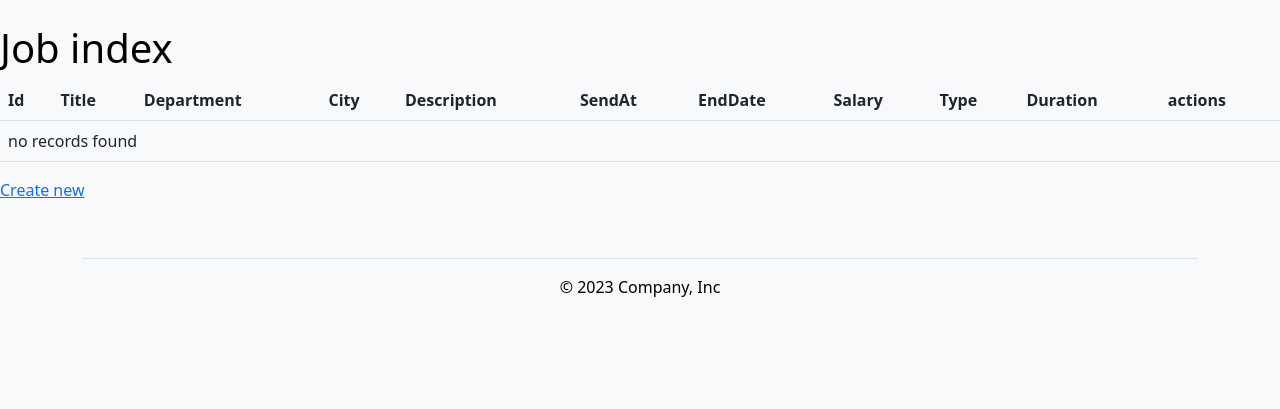
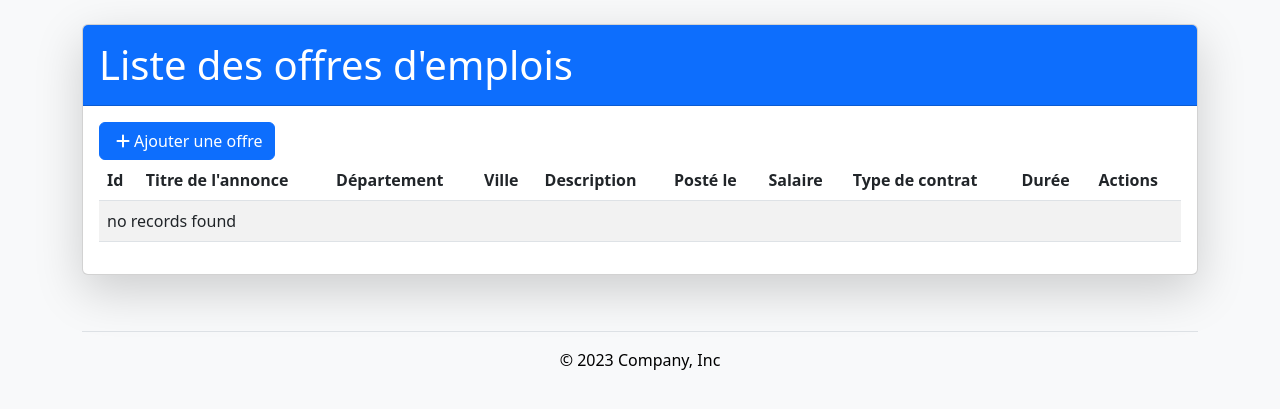
Before and after one commit to MehdiYansli/EvalPHP_offres-emplois, a Symfony app: template templates/admin/job/index.html.twig in a window 1280 px wide. Shown: the part 71-480 px from the top of the page. Run offline with Twig, Linux system fonts and the light colour scheme; the template is opened without the code that fills it, so the values that code supplies are empty; some libraries are stand-ins or nearby versions.

Commit message:
création des deux crud nécessaires, template des cruds et réglage du problème pour supprimer les enfants à cause des foreign keys

```diff
--- a/src/Entity/Job.php
+++ b/src/Entity/Job.php
@@ -43,10 +43,10 @@ class Job
     #[ORM\Column(length: 255)]
     private ?string $duration = null;
 
-    #[ORM\OneToMany(mappedBy: 'job_id', targetEntity: Apply::class)]
+    #[ORM\OneToMany(mappedBy: 'job_id', targetEntity: Apply::class, orphanRemoval: true)]
     private Collection $applies;
 
-    #[ORM\OneToMany(mappedBy: 'job_id', targetEntity: Apply::class)]
+    #[ORM\OneToMany(mappedBy: 'job_id', targetEntity: Apply::class, orphanRemoval: true)]
     private Collection $appliesJob;
 
     public function __construct()
--- a/src/Form/ApplyAdminType.php
+++ b/src/Form/ApplyAdminType.php
@@ -17,7 +17,7 @@ class Apply1Type extends AbstractType
             ->add('email')
             ->add('message')
             ->add('sendAt')
-            ->add('user_id')
+            // ->add('user_id')
             ->add('job_id')
         ;
     }
--- a/templates/admin/apply/_delete_form.html.twig
+++ b/templates/admin/apply/_delete_form.html.twig
@@ -1,4 +1,4 @@
-<form method="post" action="{{ path('app_admin_apply_delete', {'id': apply.id}) }}" onsubmit="return confirm('Are you sure you want to delete this item?');">
+<form class="text-end" method="post" action="{{ path('app_admin_apply_delete', {'id': apply.id}) }}" onsubmit="return confirm('Are you sure you want to delete this item?');">
     <input type="hidden" name="_token" value="{{ csrf_token('delete' ~ apply.id) }}">
-    <button class="btn">Delete</button>
+    <button class="btn btn-danger m-3"><i class="fa-solid fa-trash-can" style="color: #ffffff;"></i></button>
 </form>
--- a/templates/admin/job/_delete_form.html.twig
+++ b/templates/admin/job/_delete_form.html.twig
@@ -1,4 +1,4 @@
-<form method="post" action="{{ path('app_admin_job_delete', {'id': job.id}) }}" onsubmit="return confirm('Are you sure you want to delete this item?');">
+<form class="text-end" method="post" action="{{ path('app_admin_job_delete', {'id': job.id}) }}" onsubmit="return confirm('Are you sure you want to delete this item?');">
     <input type="hidden" name="_token" value="{{ csrf_token('delete' ~ job.id) }}">
-    <button class="btn">Delete</button>
+    <button class="btn btn-danger m-3"><i class="fa-solid fa-trash-can" style="color: #ffffff;"></i></button>
 </form>
--- a/templates/admin/job/_form.html.twig
+++ b/templates/admin/job/_form.html.twig
@@ -1,4 +1,4 @@
 {{ form_start(form) }}
     {{ form_widget(form) }}
-    <button class="btn">{{ button_label|default('Save') }}</button>
+    <button class="btn btn-primary">{{ button_label|default('Save') }}</button>
 {{ form_end(form) }}
--- a/templates/admin/job/index.html.twig
+++ b/templates/admin/job/index.html.twig
@@ -1,24 +1,23 @@
-{% extends 'base.html.twig' %}
+{% set title = "Liste des offres d'emplois" %}
+{% extends 'admin_table.html.twig' %}
 
-{% block title %}Job index{% endblock %}
+{% block actions %}
+    <a href="{{ path('app_admin_job_new') }}" class="btn btn-primary"><i class="fa-solid fa-plus mx-1" style="color: #ffffff;"></i>Ajouter une offre</a>
+{% endblock %}
 
-{% block body %}
-    <h1>Job index</h1>
-
-    <table class="table">
-        <thead>
+{% block table_content %}
+<thead>
             <tr>
                 <th>Id</th>
-                <th>Title</th>
-                <th>Department</th>
-                <th>City</th>
+                <th>Titre de l'annonce</th>
+                <th>Département</th>
+                <th>Ville</th>
                 <th>Description</th>
-                <th>SendAt</th>
-                <th>EndDate</th>
-                <th>Salary</th>
-                <th>Type</th>
-                <th>Duration</th>
-                <th>actions</th>
+                <th>Posté le</th>
+                <th>Salaire</th>
+                <th>Type de contrat</th>
+                <th>Durée</th>
+                <th>Actions</th>
             </tr>
         </thead>
         <tbody>
@@ -29,14 +28,13 @@
                 <td>{{ job.department }}</td>
                 <td>{{ job.city }}</td>
                 <td>{{ job.description }}</td>
-                <td>{{ job.sendAt ? job.sendAt|date('Y-m-d H:i:s') : '' }}</td>
-                <td>{{ job.endDate ? job.endDate|date('Y-m-d') : '' }}</td>
+                <td>{{ job.sendAt ? job.sendAt|date('d/m/Y') : '' }}</td>
                 <td>{{ job.salary }}</td>
                 <td>{{ job.type }}</td>
                 <td>{{ job.duration }}</td>
                 <td>
-                    <a href="{{ path('app_admin_job_show', {'id': job.id}) }}">show</a>
-                    <a href="{{ path('app_admin_job_edit', {'id': job.id}) }}">edit</a>
+                    <a href="{{ path('app_admin_job_show', {'id': job.id}) }}" class="btn btn-primary m-1"><i class="fa-regular fa-eye" style="color: #ffffff;"></i></a>
+                    <a href="{{ path('app_admin_job_edit', {'id': job.id}) }}" class="btn btn-primary m-1"><i class="fa-regular fa-pen-to-square" style="color: #ffffff;"></i></a>
                 </td>
             </tr>
         {% else %}
@@ -45,7 +43,4 @@
             </tr>
         {% endfor %}
         </tbody>
-    </table>
-
-    <a href="{{ path('app_admin_job_new') }}">Create new</a>
 {% endblock %}
--- /dev/null
+++ b/templates/admin_table.html.twig
@@ -0,0 +1,19 @@
+{% extends "base.html.twig" %}
+
+{% block body %}
+    <div class="container">
+        <div class="card shadow-lg">
+            <h1 class="card-header bg-primary text-white p-3">{{ title|default('Liste') }}</h1>
+            <div class="card-body">
+                {% block actions %}
+                {% endblock %}
+                <div class="table-responsive">
+                    <table class="table table-striped table-hover">
+                        {% block table_content %}
+                        {% endblock %}
+                    </table>
+                </div>
+            </div>
+        </div>
+    </div>
+{% endblock %}
--- a/templates/home/index.html.twig
+++ b/templates/home/index.html.twig
@@ -29,7 +29,7 @@
 		{% for job in jobs %}
 			<div class="jobOffer card w-75 my-4">
 				<div class="card-body d-flex align-items-center">
-					<div class="car_body_image mx-5">
+					<div class="card_body_image mx-5">
 						<img width="100" src="https://upload.wikimedia.org/wikipedia/fr/thumb/c/c0/Logo_P%C3%B4le_Emploi_2008.svg/2560px-Logo_P%C3%B4le_Emploi_2008.svg.png" alt="">
 					</div>
 					<div class="card_body_text w-100">
```
Also changed, not shown: src/Form/JobAdminType.php (+62 -9 lines), templates/admin/apply/index.html.twig (+7 -13 lines), templates/admin/apply/show.html.twig (+13 -13 lines), templates/admin/job/edit.html.twig (+6 -8 lines), templates/admin/job/new.html.twig (+5 -8 lines), templates/admin/job/show.html.twig (+14 -20 lines), templates/admin_form.html.twig (added, +24 -0 lines).
